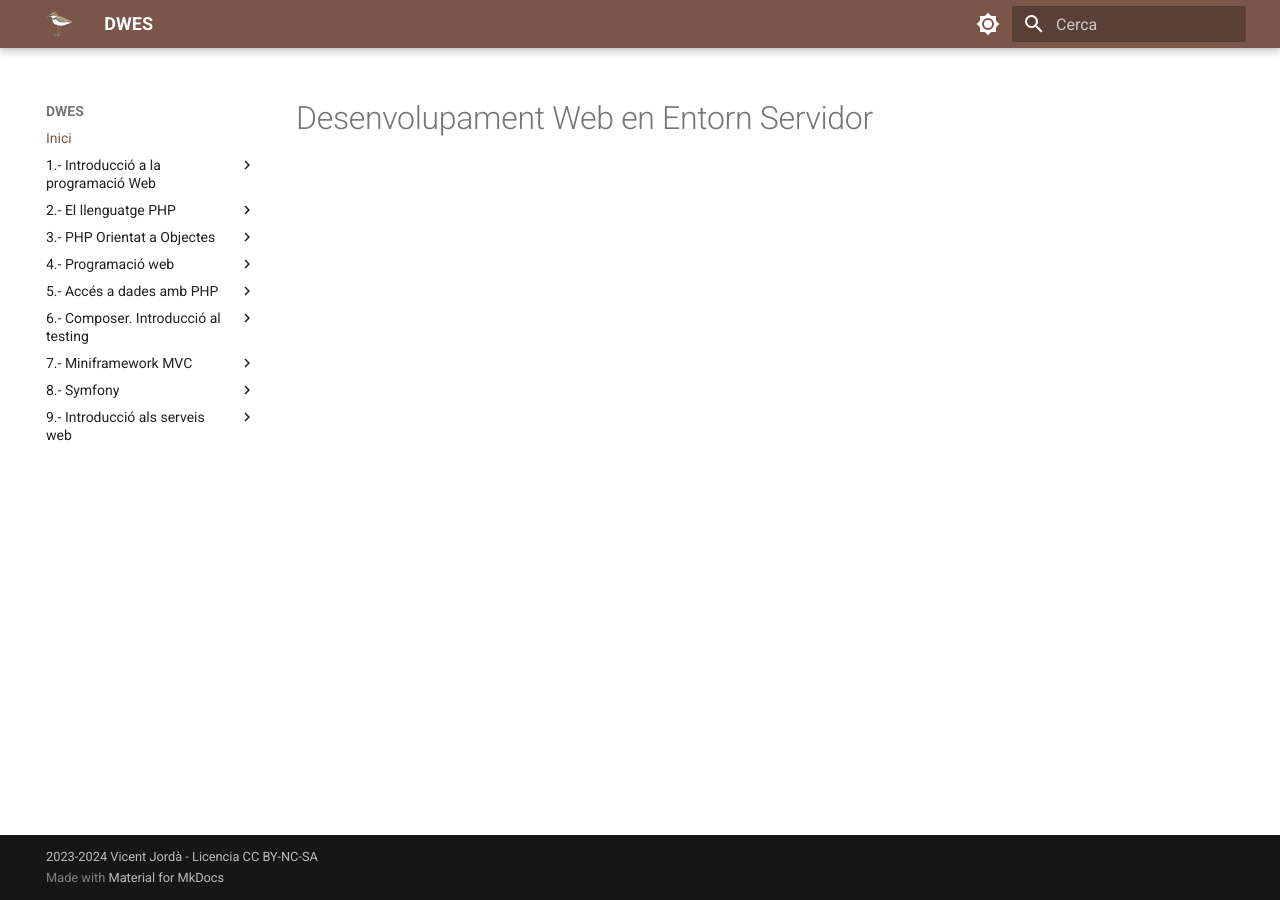
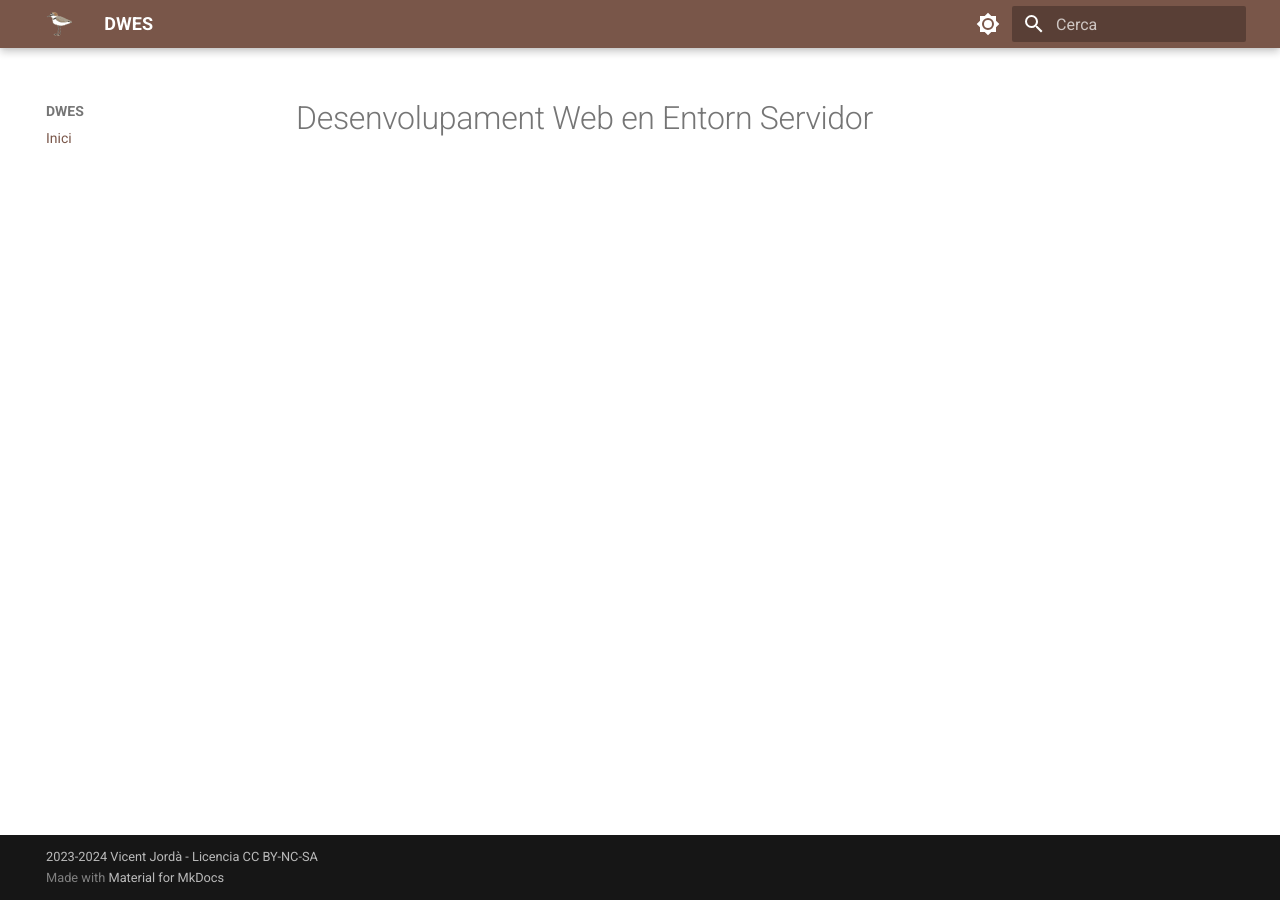
Before and after one commit to corriol/2024-dwes, an MkDocs documentation site: the page built from docs/index.md, in a window 1280 px wide. Built offline with MkDocs 1.6.1 and Material for MkDocs 9.7.7, drawn with Linux system fonts in a browser that asks for light colours.

Commit message:
First commit

```diff
--- a/mkdocs.yml
+++ b/mkdocs.yml
@@ -28,66 +28,66 @@ theme:
 
 nav:
   - "Inici": "index.md"
-  - "1.- Introducció a la programació Web":
-        "Estructura aplicacions web": "01-intro/01-intro.md"
-        "Preparació de l'entorn de desenvolupament": "01-intro/02-developement.md"
-        "Activitats": "01-intro/99-tasks.md"
-  - "2.- El llenguatge PHP":
-        "PHP Bàsic": "02-basics/02-phpbasics.md"
-        "Activitats": "02-basics/99-activities.md"
-  - "3.- PHP Orientat a Objectes":
-        "PHP OO Bàsic": "03-phpoo/0301-phpoo-basic.md"
-        "PHP OO Avançat": "03-phpoo/0302-phpoo-advanced.md"
-        "Errors i excepcions": "03-phpoo/0303-errorhandling.md"
-        "Activitats": "03-phpoo/0399-activities.md"
-  - "4.- Programació web":
-        "Formularis": "04-web-programming/04-01-forms.md"
-        "Manteniment de l'estat": "04-web-programming/04-02-state.md"
-        "Autenticació": "04-web-programming/04-03-authentication.md"
-        "Bones pràctiques": "04-web-programming/04-04-best-practices.md"
-#       "Autenticació HTTP": "04-web-programming/04-05-http-authentication.md"
-        "Activitats": "04-web-programming/04-99-tasks.md"
-  - "5.- Accés a dades amb PHP":
-       "Introducció": "05-data-access/0500-intro.md"
-       "Accés a dades amb PHP": "05-data-access/0501-data-access.md"
-       "Activitats": "05-data-access/0599-tasks.md"
-  - "6.- Composer. Introducció al testing":
-      "Introducció": "06-composer/06-01-intro.md"
-      "Composer": "06-composer/06-02-composer.md"
-#       "Namespaces": "06-composer/06-04-namespaces.md"
-      "Introducció al testing": "06-composer/06-05-tdd-intro.md"
-      "Activitats": "06-composer/06-99-activities.md"
-  - "7.- Miniframework MVC":
-      "Introducció": "07-mvc/07-00-intro.md"
-      "Sol·licitud i resposta": "07-mvc/07-01-classe-request-response.md"
-      "Controlador frontal": "07-mvc/07-02-controlador-frontal.md"
-      "Rutes i controladors": "07-mvc/07-03-classe-router.md"
-      "Injecció de dependències": "07-mvc/07-04-dependency-injection"
-      "Activitats": "07-mvc/07-99-activitats.md"
-  - "8.- Symfony":
-      "Introducció a Symfony": "08-symfony/01-introducció-va.md"
-      "El patró MVC en Symfony": "08-symfony/02-mvc.md"
-      "El motor de plantilles Twig": "08-symfony/03-twig.md"
-      "Injecció de dependències": "08-symfony/04-injeccio-dependencies.md"
-      "Doctrine": "08-symfony/05-doctrine.md"
-      "Doctrine. Relacions molts a molts": "08-symfony/11-relacions-molts-a-molts.md"
-      "Formularis i validació": "08-symfony/06-formularis-i-validació.md"
-      "Seguretat i control d'accés": "08-symfony/07-seguretat-control-acces.md"
-      "Pujada de fitxers": "08-symfony/08-pujada-fitxers.md"
-      "Gestió de fitxers CSS i Javascript": "08-symfony/20-gestio-actius.md"
-      "Repositoris i paginació": "08-symfony/08-repositoris-paginacio.md"
-#       "Altres funcionalitats": "08-symfony/09-altres-funcionalitats.md"
-# #      "Bundles": "08-symfony/10-bundles.md"
-#       "Pujada de fitxers": "08-symfony/10-pujada-de-fitxers.md"
-      "Doctrine Fixtures Bundle": "08-symfony/14-fixtures-bundle.md"
-      "Integració de Javascript i accés a API": "08-symfony/13-creacio-api-basica.md"
-      "Testing en Symfony": "08-symfony/15-unit-testing.md"
-#       "Activitats": "08-symfony/99-activitats.md"
-  - "9.- Introducció als serveis web":
-       "Introducció": "09-rest-api/01-introduccio-als-webservices.md"
-       "REST API": "09-rest-api/03-rest-api.md"
-       "REST API en Symfony": "09-rest-api/05-rest-api-symfony.md"
-       "Seguretat en JWT": "09-rest-api/06-jwt.md"
+#  - "1.- Introducció a la programació Web":
+#        "Estructura aplicacions web": "01-intro/01-intro.md"
+#         "Preparació de l'entorn de desenvolupament": "01-intro/02-developement.md"
+#         "Activitats": "01-intro/99-tasks.md"
+#   - "2.- El llenguatge PHP":
+#         "PHP Bàsic": "02-basics/02-phpbasics.md"
+#         "Activitats": "02-basics/99-activities.md"
+#   - "3.- PHP Orientat a Objectes":
+#         "PHP OO Bàsic": "03-phpoo/0301-phpoo-basic.md"
+#         "PHP OO Avançat": "03-phpoo/0302-phpoo-advanced.md"
+#         "Errors i excepcions": "03-phpoo/0303-errorhandling.md"
+#         "Activitats": "03-phpoo/0399-activities.md"
+#   - "4.- Programació web":
+#         "Formularis": "04-web-programming/04-01-forms.md"
+#         "Manteniment de l'estat": "04-web-programming/04-02-state.md"
+#         "Autenticació": "04-web-programming/04-03-authentication.md"
+#         "Bones pràctiques": "04-web-programming/04-04-best-practices.md"
+# #       "Autenticació HTTP": "04-web-programming/04-05-http-authentication.md"
+#         "Activitats": "04-web-programming/04-99-tasks.md"
+#   - "5.- Accés a dades amb PHP":
+#        "Introducció": "05-data-access/0500-intro.md"
+#        "Accés a dades amb PHP": "05-data-access/0501-data-access.md"
+#        "Activitats": "05-data-access/0599-tasks.md"
+#   - "6.- Composer. Introducció al testing":
+#       "Introducció": "06-composer/06-01-intro.md"
+#       "Composer": "06-composer/06-02-composer.md"
+# #       "Namespaces": "06-composer/06-04-namespaces.md"
+#       "Introducció al testing": "06-composer/06-05-tdd-intro.md"
+#       "Activitats": "06-composer/06-99-activities.md"
+#   - "7.- Miniframework MVC":
+#       "Introducció": "07-mvc/07-00-intro.md"
+#       "Sol·licitud i resposta": "07-mvc/07-01-classe-request-response.md"
+#       "Controlador frontal": "07-mvc/07-02-controlador-frontal.md"
+#       "Rutes i controladors": "07-mvc/07-03-classe-router.md"
+#       "Injecció de dependències": "07-mvc/07-04-dependency-injection"
+#       "Activitats": "07-mvc/07-99-activitats.md"
+#   - "8.- Symfony":
+#       "Introducció a Symfony": "08-symfony/01-introducció-va.md"
+#       "El patró MVC en Symfony": "08-symfony/02-mvc.md"
+#       "El motor de plantilles Twig": "08-symfony/03-twig.md"
+#       "Injecció de dependències": "08-symfony/04-injeccio-dependencies.md"
+#       "Doctrine": "08-symfony/05-doctrine.md"
+#       "Doctrine. Relacions molts a molts": "08-symfony/11-relacions-molts-a-molts.md"
+#       "Formularis i validació": "08-symfony/06-formularis-i-validació.md"
+#       "Seguretat i control d'accés": "08-symfony/07-seguretat-control-acces.md"
+#       "Pujada de fitxers": "08-symfony/08-pujada-fitxers.md"
+#       "Gestió de fitxers CSS i Javascript": "08-symfony/20-gestio-actius.md"
+#       "Repositoris i paginació": "08-symfony/08-repositoris-paginacio.md"
+# #       "Altres funcionalitats": "08-symfony/09-altres-funcionalitats.md"
+# # #      "Bundles": "08-symfony/10-bundles.md"
+# #       "Pujada de fitxers": "08-symfony/10-pujada-de-fitxers.md"
+#       "Doctrine Fixtures Bundle": "08-symfony/14-fixtures-bundle.md"
+#       "Integració de Javascript i accés a API": "08-symfony/13-creacio-api-basica.md"
+#       "Testing en Symfony": "08-symfony/15-unit-testing.md"
+# #       "Activitats": "08-symfony/99-activitats.md"
+#   - "9.- Introducció als serveis web":
+#        "Introducció": "09-rest-api/01-introduccio-als-webservices.md"
+#        "REST API": "09-rest-api/03-rest-api.md"
+#        "REST API en Symfony": "09-rest-api/05-rest-api-symfony.md"
+#        "Seguretat en JWT": "09-rest-api/06-jwt.md"
 
 
 
```
